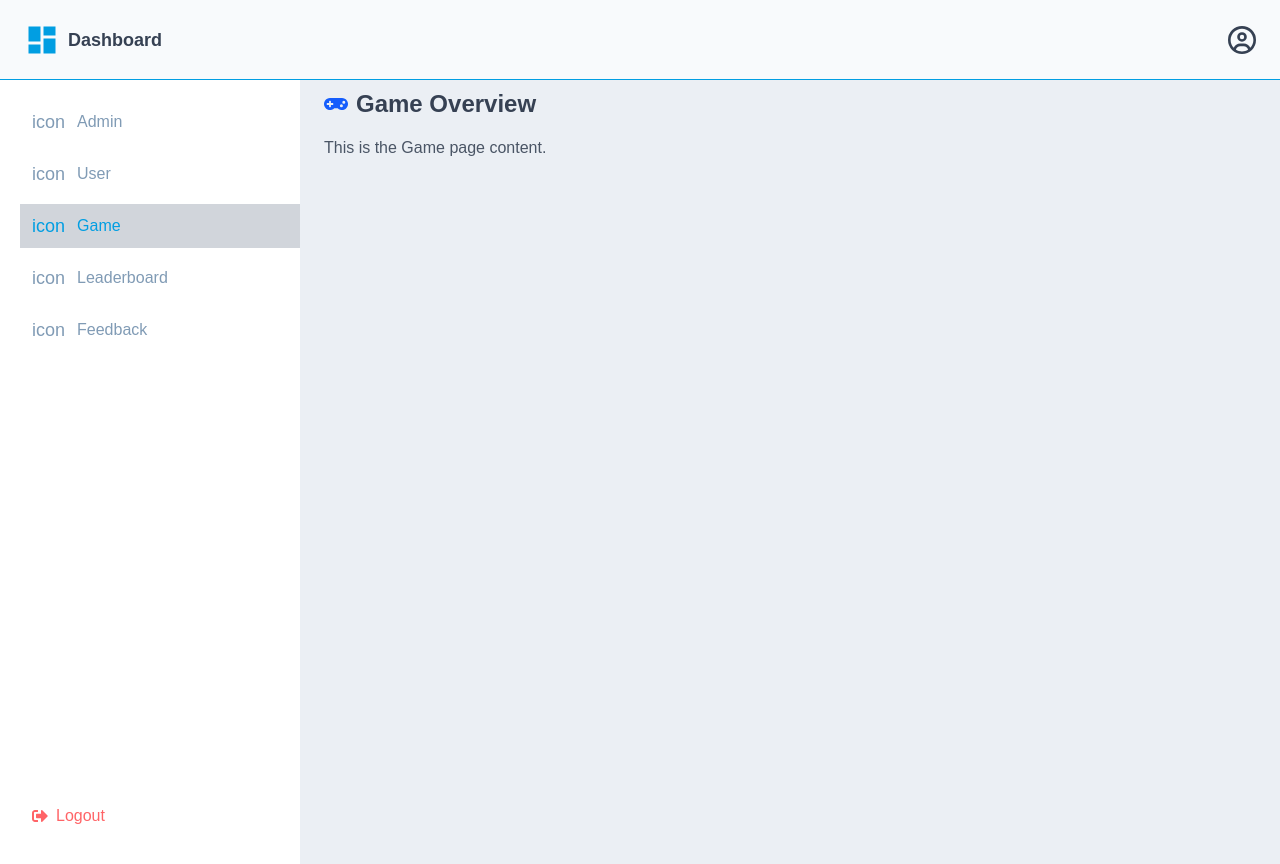
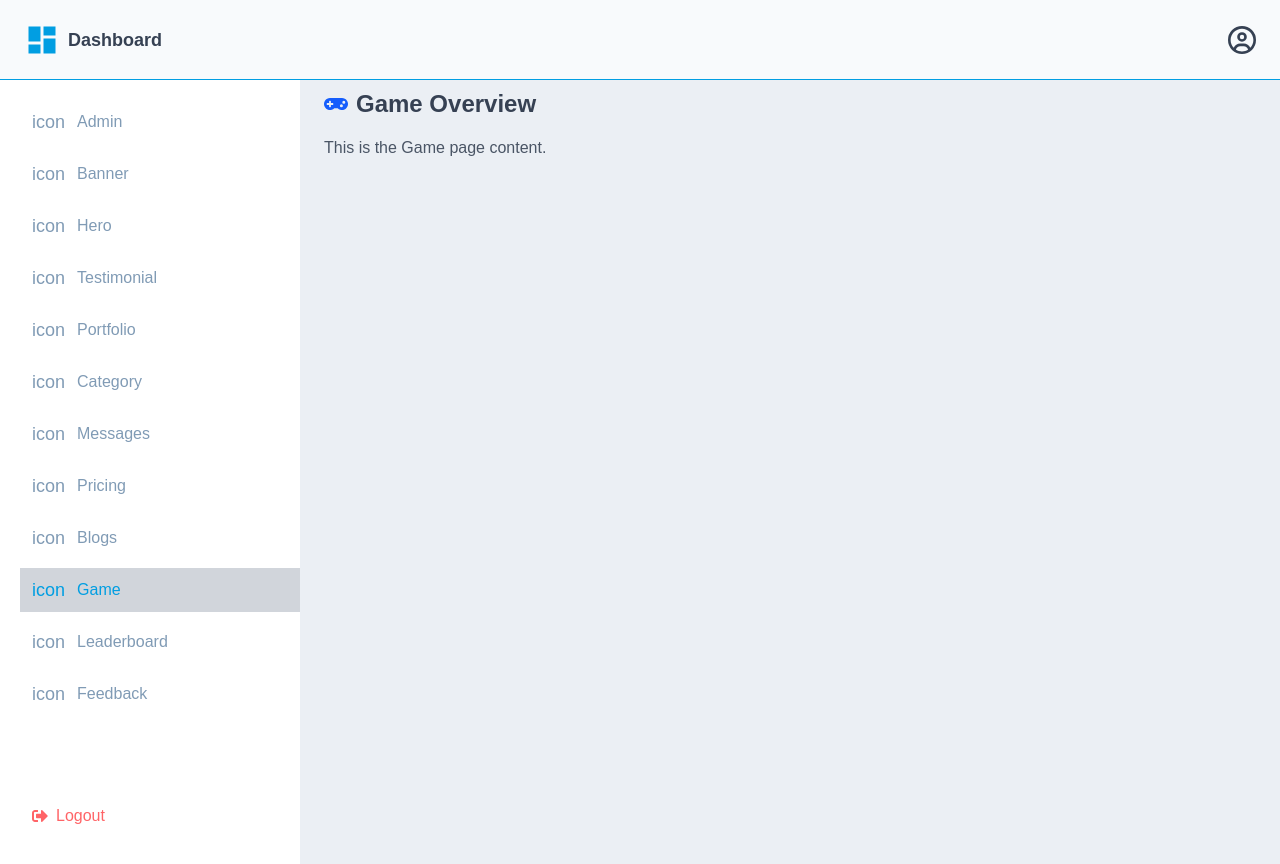
Before and after one commit to rezvirayhan/Kronix_Admin__Dashboard, a Next.js app: page /dashboard/game in a window 1280 px wide. Built offline with nearby package versions, Linux system fonts and the light colour scheme.

Commit message:
sidebar and login update

```diff
--- a/src/section/Sidebar/Sidebar.tsx
+++ b/src/section/Sidebar/Sidebar.tsx
@@ -36,9 +36,44 @@ const Sidebar = () => {
       route: "/dashboard/admin",
     },
     {
-      name: "User",
+      name: "Banner",
       icon: <span className="text-lg">icon</span>,
-      route: "/dashboard/user",
+      route: "/dashboard/banner",
+    },
+    {
+      name: "Hero",
+      icon: <span className="text-lg">icon</span>,
+      route: "/dashboard/hero",
+    },
+    {
+      name: "Testimonial",
+      icon: <span className="text-lg">icon</span>,
+      route: "/dashboard/testimonial",
+    },
+    {
+      name: "Portfolio",
+      icon: <span className="text-lg">icon</span>,
+      route: "/dashboard/portfolio",
+    },
+    {
+      name: "Category",
+      icon: <span className="text-lg">icon</span>,
+      route: "/dashboard/category",
+    },
+    {
+      name: "Messages",
+      icon: <span className="text-lg">icon</span>,
+      route: "/dashboard/messages",
+    },
+    {
+      name: "Pricing",
+      icon: <span className="text-lg">icon</span>,
+      route: "/dashboard/pricing",
+    },
+    {
+      name: "Blogs",
+      icon: <span className="text-lg">icon</span>,
+      route: "/dashboard/blogs",
     },
     {
       name: "Game",
--- a/src/section/SignIn/Login.tsx
+++ b/src/section/SignIn/Login.tsx
@@ -9,10 +9,39 @@ import Link from "next/link";
 const Login = ({ onLogin }: { onLogin: () => void }) => {
   const [email, setEmail] = useState("");
   const [password, setPassword] = useState("");
-  const handleSubmit = (e: React.FormEvent) => {
+
+  const [loading, setLoading] = useState(false);
+  const [error, setError] = useState("");
+
+  const handleSubmit = async (e: React.FormEvent) => {
     e.preventDefault();
+    setLoading(true);
+    setError("");
+
+    try {
+      const res = await fetch("http://localhost:5000/api/v1/users/login", {
+        method: "POST",
+        headers: { "Content-Type": "application/json" },
+        body: JSON.stringify({ email, password }),
+      });
+
+      const data = await res.json();
+
+      if (!res.ok) {
+        setError(data.message || "Login failed");
+      } else {
+        if (data.token) localStorage.setItem("authToken", data.token);
+        alert("Login successful");
         onLogin();
+      }
+    } catch (err) {
+      setError("Something went wrong");
+      console.log(err);
+    } finally {
+      setLoading(false);
+    }
   };
+
   return (
     <div className="">
       <div className="flex flex-col md:flex-row items-center justify-center min-h-screen ">
@@ -21,22 +50,25 @@ const Login = ({ onLogin }: { onLogin: () => void }) => {
             <Image
               src={IMAGES.logo}
               alt="Logo"
-              className="w-[200px] md:w-[300px] object-contain"
+              className="w-[2000px] md:w-[300px] object-contain"
               priority
             />
           </div>
 
           <div className="w-1/2 flex justify-center items-center bg-[#f4f4f4]">
             <div className="w-[80%]">
-              <h1 className="text-2xl font-bold mb-1 text-blue-600">Login</h1>
-              <p className="mb-5 text-gray-700">Sign in to your account</p>
+              <h1 className="text-2xl font-bold mb-1 text-black">Sign in</h1>
+              <p className="mb-5 text-[#64748B] text-sm">
+                Sign in to your account
+              </p>
 
+              <form onSubmit={handleSubmit}>
                 <InputField
                   label="Email"
                   id="email"
                   name="email"
                   type="email"
-                placeholder="Enter your email"
+                  placeholder="mail@example.com"
                   value={email}
                   onChange={(e) => setEmail(e.target.value)}
                   required
@@ -48,7 +80,7 @@ const Login = ({ onLogin }: { onLogin: () => void }) => {
                   id="password"
                   name="password"
                   type="password"
-                placeholder="Enter your password"
+                  placeholder="***********"
                   value={password}
                   onChange={(e) => setPassword(e.target.value)}
                   required
@@ -64,9 +96,16 @@ const Login = ({ onLogin }: { onLogin: () => void }) => {
                   </Link>
                 </div>
 
-              <button className="mt-6 w-full bg-blue-600 text-white font-semibold py-2 rounded-lg hover:bg-blue-700 transition">
-                Login
+                {error && <p className="text-red-500 mt-2">{error}</p>}
+
+                <button
+                  type="submit"
+                  className="mt-6 w-full bg-blue-600 text-white font-semibold py-2 rounded-lg hover:bg-blue-700 transition"
+                  disabled={loading}
+                >
+                  {loading ? "Logging in..." : "Login"}
                 </button>
+              </form>
             </div>
           </div>
         </div>
```
Lines whose indentation alone changed are shown as unchanged.
